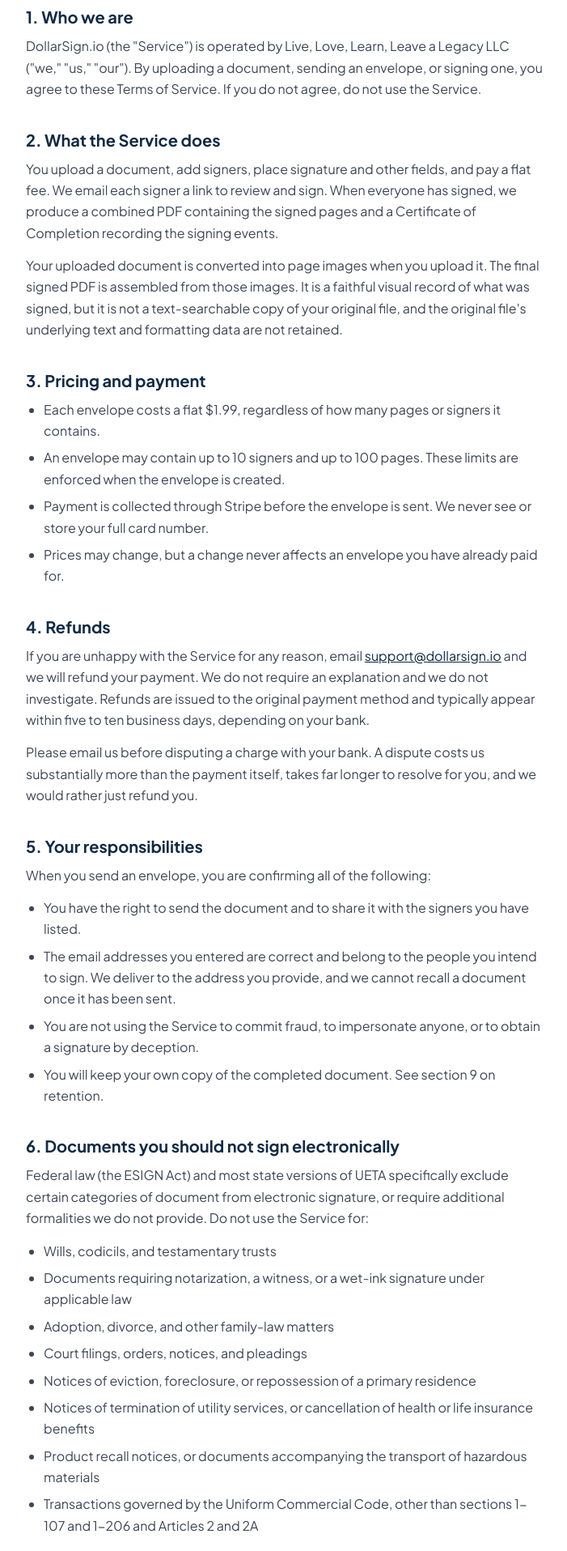
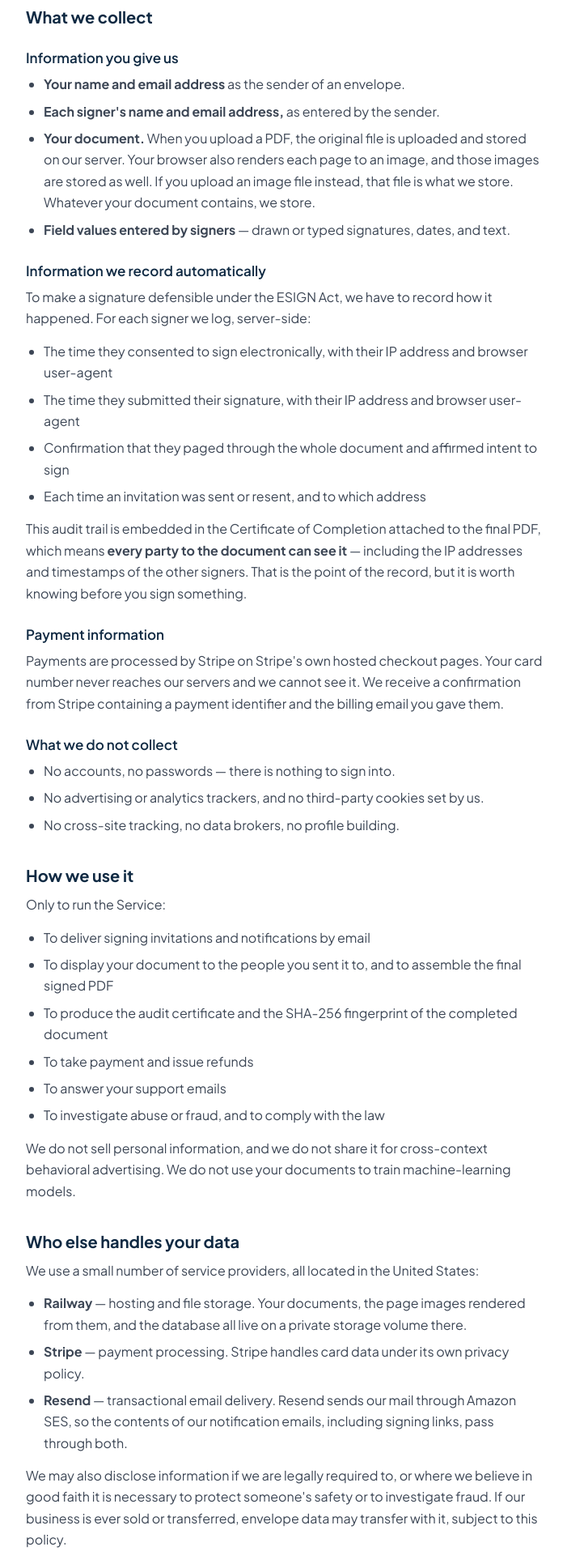
Before and after one commit to livelovelearnleavealegacy-droid/dollarsign-io, a Next.js app: page /terms in a window 1280 px wide. Shown: the part 480-2395 px from the top of the page at 81% size, without its empty margins (288-989 px from the left). Built offline with nearby package versions, Linux system fonts and the light colour scheme; no server answers.

Commit message:
Update page.js

```diff
--- a/app/terms/page.js
+++ b/app/terms/page.js
@@ -1,172 +1,138 @@
-import LegalPage, { h2, p, ul, li, link, callout } from "@/components/LegalPage";
+import LegalPage, { h2, h3, p, ul, li, link, callout } from "@/components/LegalPage";
 
 export const metadata = {
-  title: "Terms of Service",
+  title: "Privacy Policy",
   description:
-    "What you pay, what we deliver, our no-questions refund policy, and the documents that may not be signed electronically.",
-  alternates: { canonical: "/terms" },
-  openGraph: { title: "Terms of Service — DollarSign.io", url: "/terms" },
+    "What we collect, who else touches it, and how to have your documents deleted. We do not sell data, advertise, or track you across the web.",
+  alternates: { canonical: "/privacy" },
+  openGraph: { title: "Privacy Policy — DollarSign.io", url: "/privacy" },
 };
 
-export default function TermsPage() {
+export default function PrivacyPage() {
   return (
     <LegalPage
-      title="Terms of Service"
-      updated="September 8, 2026"
-      intro="These terms are a contract between you and Live, Love, Learn, Leave a Legacy LLC. Please read them before you send a document for signature."
+      title="Privacy Policy"
+      updated="September 11, 2026"
+      intro="This explains what DollarSign.io collects, why we collect it, who else touches it, and how to get it deleted."
     >
       <div style={callout}>
-        <strong>The short version.</strong> You pay $1.99 per envelope. We deliver it, collect signatures, and give you a signed PDF with an audit certificate. If something goes wrong, email{" "}
-        <a href="mailto:support@dollarsign.io" style={link}>support@dollarsign.io</a> and we will refund you, no questions asked. We are a tool, not a law firm, and there are some documents you should not sign electronically at all — those are listed below.
+        <strong>The short version.</strong> We collect what we need to deliver your document and to prove how it was signed — names, email addresses, the document itself, and the IP address and browser of each signer at the moment they consented and signed. We do not sell it, we do not advertise, and we do not track you around the internet. Email{" "}
+        <a href="mailto:support@dollarsign.io" style={link}>support@dollarsign.io</a> to have your documents deleted.
       </div>
 
-      <h2 style={h2}>1. Who we are</h2>
+      <h2 style={h2}>What we collect</h2>
+
+      <h3 style={h3}>Information you give us</h3>
+      <ul style={ul}>
+        <li style={li}><strong>Your name and email address</strong> as the sender of an envelope.</li>
+        <li style={li}><strong>Each signer&apos;s name and email address,</strong> as entered by the sender.</li>
+        <li style={li}><strong>Your document.</strong> When you upload a PDF, the original file is uploaded and stored on our server. Your browser also renders each page to an image, and those images are stored as well. If you upload an image file instead, that file is what we store. Whatever your document contains, we store.</li>
+        <li style={li}><strong>Field values entered by signers</strong> — drawn or typed signatures, dates, and text.</li>
+      </ul>
+
+      <h3 style={h3}>Information we record automatically</h3>
       <p style={p}>
-        DollarSign.io (the &quot;Service&quot;) is operated by Live, Love, Learn, Leave a Legacy LLC (&quot;we,&quot; &quot;us,&quot; &quot;our&quot;). By uploading a document, sending an envelope, or signing one, you agree to these Terms of Service. If you do not agree, do not use the Service.
+        To make a signature defensible under the ESIGN Act, we have to record how it happened. For each signer we log, server-side:
+      </p>
+      <ul style={ul}>
+        <li style={li}>The time they consented to sign electronically, with their IP address and browser user-agent</li>
+        <li style={li}>The time they submitted their signature, with their IP address and browser user-agent</li>
+        <li style={li}>Confirmation that they paged through the whole document and affirmed intent to sign</li>
+        <li style={li}>Each time an invitation was sent or resent, and to which address</li>
+      </ul>
+      <p style={p}>
+        This audit trail is embedded in the Certificate of Completion attached to the final PDF, which means <strong>every party to the document can see it</strong> — including the IP addresses and timestamps of the other signers. That is the point of the record, but it is worth knowing before you sign something.
       </p>
 
-      <h2 style={h2}>2. What the Service does</h2>
+      <h3 style={h3}>Payment information</h3>
       <p style={p}>
-        You upload a document, add signers, place signature and other fields, and pay a flat fee. We email each signer a link to review and sign. When everyone has signed, we produce a combined PDF containing the signed pages and a Certificate of Completion recording the signing events.
+        Payments are processed by Stripe on Stripe&apos;s own hosted checkout pages. Your card number never reaches our servers and we cannot see it. We receive a confirmation from Stripe containing a payment identifier and the billing email you gave them.
+      </p>
+
+      <h3 style={h3}>What we do not collect</h3>
+      <ul style={ul}>
+        <li style={li}>No accounts, no passwords — there is nothing to sign into.</li>
+        <li style={li}>No advertising or analytics trackers, and no third-party cookies set by us.</li>
+        <li style={li}>No cross-site tracking, no data brokers, no profile building.</li>
+      </ul>
+
+      <h2 style={h2}>How we use it</h2>
+      <p style={p}>Only to run the Service:</p>
+      <ul style={ul}>
+        <li style={li}>To deliver signing invitations and notifications by email</li>
+        <li style={li}>To display your document to the people you sent it to, and to assemble the final signed PDF</li>
+        <li style={li}>To produce the audit certificate and the SHA-256 fingerprint of the completed document</li>
+        <li style={li}>To take payment and issue refunds</li>
+        <li style={li}>To answer your support emails</li>
+        <li style={li}>To investigate abuse or fraud, and to comply with the law</li>
+      </ul>
+      <p style={p}>
+        We do not sell personal information, and we do not share it for cross-context behavioral advertising. We do not use your documents to train machine-learning models.
+      </p>
+
+      <h2 style={h2}>Who else handles your data</h2>
+      <p style={p}>We use a small number of service providers, all located in the United States:</p>
+      <ul style={ul}>
+        <li style={li}><strong>Railway</strong> — hosting and file storage. Your documents, the page images rendered from them, and the database all live on a private storage volume there.</li>
+        <li style={li}><strong>Stripe</strong> — payment processing. Stripe handles card data under its own privacy policy.</li>
+        <li style={li}><strong>Resend</strong> — transactional email delivery. Resend sends our mail through Amazon SES, so the contents of our notification emails, including signing links, pass through both.</li>
+      </ul>
+      <p style={p}>
+        We may also disclose information if we are legally required to, or where we believe in good faith it is necessary to protect someone&apos;s safety or to investigate fraud. If our business is ever sold or transferred, envelope data may transfer with it, subject to this policy.
+      </p>
+
+      <h2 style={h2}>How documents are protected — and the one thing to know</h2>
+      <p style={p}>
+        Traffic to the site is encrypted with HTTPS. Documents are stored on a private volume that is not publicly browsable, and completed documents are fingerprinted with SHA-256 so tampering is detectable.
       </p>
       <p style={p}>
-        Your uploaded document is converted into page images when you upload it. The final signed PDF is assembled from those images. It is a faithful visual record of what was signed, but it is not a text-searchable copy of your original file, and the original file&apos;s underlying text and formatting data are not retained.
+        <strong>Access is by link.</strong> Envelope and signing URLs contain long random identifiers that cannot practically be guessed, but there is no password on them: anyone who has the link can open that envelope. This is what makes signing work without accounts, and it is the same trade-off most signing services make — but it means you should treat a signing link like the document itself, and avoid forwarding it to people who should not see it.
+      </p>
+      <p style={p}>
+        No system is perfectly secure, and we cannot guarantee that unauthorized access will never occur.
       </p>
 
-      <h2 style={h2}>3. Pricing and payment</h2>
-      <ul style={ul}>
-        <li style={li}>Each envelope costs a flat $1.99, regardless of how many pages or signers it contains.</li>
-        <li style={li}>An envelope may contain up to 10 signers and up to 100 pages. These limits are enforced when the envelope is created.</li>
-        <li style={li}>Payment is collected through Stripe before the envelope is sent. We never see or store your full card number.</li>
-        <li style={li}>Prices may change, but a change never affects an envelope you have already paid for.</li>
-      </ul>
-
-      <h2 style={h2}>4. Refunds</h2>
+      <h2 style={h2}>How long we keep it</h2>
       <p style={p}>
-        If you are unhappy with the Service for any reason, email{" "}
-        <a href="mailto:support@dollarsign.io" style={link}>support@dollarsign.io</a> and we will refund your payment. We do not require an explanation and we do not investigate. Refunds are issued to the original payment method and typically appear within five to ten business days, depending on your bank.
+        We keep envelopes and completed documents indefinitely, so that you can retrieve them later using the original link or the{" "}
+        <a href="/find-my-document" style={link}>find my document</a> page. We would rather you be able to pull up a contract in three years than have it disappear.
       </p>
       <p style={p}>
-        Please email us before disputing a charge with your bank. A dispute costs us substantially more than the payment itself, takes far longer to resolve for you, and we would rather just refund you.
+        If you would rather it not be kept, email{" "}
+        <a href="mailto:support@dollarsign.io" style={link}>support@dollarsign.io</a> from the address associated with the envelope and we will delete the document — your original file and the page images rendered from it — together with its audit record. Deletion is permanent and cannot be undone, so download your copy first. We will confirm when it is done, normally within a few business days.
+      </p>
+      <p style={p}>
+        Some records outside the envelope itself — payment records held by Stripe, email delivery logs held by Resend — are retained by those providers under their own schedules and may survive deletion of the document.
       </p>
 
-      <h2 style={h2}>5. Your responsibilities</h2>
-      <p style={p}>When you send an envelope, you are confirming all of the following:</p>
+      <h2 style={h2}>Your choices</h2>
       <ul style={ul}>
-        <li style={li}>You have the right to send the document and to share it with the signers you have listed.</li>
-        <li style={li}>The email addresses you entered are correct and belong to the people you intend to sign. We deliver to the address you provide, and we cannot recall a document once it has been sent.</li>
-        <li style={li}>You are not using the Service to commit fraud, to impersonate anyone, or to obtain a signature by deception.</li>
-        <li style={li}>You will keep your own copy of the completed document. See section 9 on retention.</li>
-      </ul>
-
-      <h2 style={h2}>6. Documents you should not sign electronically</h2>
-      <p style={p}>
-        Federal law (the ESIGN Act) and most state versions of UETA specifically exclude certain categories of document from electronic signature, or require additional formalities we do not provide. Do not use the Service for:
-      </p>
-      <ul style={ul}>
-        <li style={li}>Wills, codicils, and testamentary trusts</li>
-        <li style={li}>Documents requiring notarization, a witness, or a wet-ink signature under applicable law</li>
-        <li style={li}>Adoption, divorce, and other family-law matters</li>
-        <li style={li}>Court filings, orders, notices, and pleadings</li>
-        <li style={li}>Notices of eviction, foreclosure, or repossession of a primary residence</li>
-        <li style={li}>Notices of termination of utility services, or cancellation of health or life insurance benefits</li>
-        <li style={li}>Product recall notices, or documents accompanying the transport of hazardous materials</li>
-        <li style={li}>Transactions governed by the Uniform Commercial Code, other than sections 1-107 and 1-206 and Articles 2 and 2A</li>
+        <li style={li}><strong>Get your documents back.</strong> Use <a href="/find-my-document" style={link}>find my document</a> to have links emailed to the address you used.</li>
+        <li style={li}><strong>Get a copy of your data,</strong> or ask what we hold about you — email support and we will send it.</li>
+        <li style={li}><strong>Delete it.</strong> See above.</li>
+        <li style={li}><strong>Correct it.</strong> Names and email addresses on a sent envelope cannot be edited, because the audit record has to stay accurate. If something is wrong, ask us to delete the envelope and send a new one.</li>
       </ul>
       <p style={p}>
-        This list is a summary, not legal advice, and requirements vary by state and by transaction. If you are unsure whether your document can be signed electronically, ask a lawyer before you send it.
+        Depending on where you live — California, Colorado, Connecticut, Virginia, and a growing number of other states, or the EEA and UK — you may have statutory rights to access, delete, correct, or port your personal information, and to be free from discrimination for exercising them. We honor these requests from everyone, regardless of where you live. Email support to make one. If you are unsatisfied with our response, you may have a right to appeal or to complain to your state attorney general or data protection authority.
       </p>
 
-      <h2 style={h2}>7. We do not provide legal advice</h2>
+      <h2 style={h2}>Signers, as distinct from senders</h2>
       <p style={p}>
-        We are a software tool. We do not draft, review, interpret, or advise on the content of your documents, and nothing on this site is legal advice. Whether your document is valid, enforceable, or appropriate for your situation is between you and your own attorney.
+        If you received a document to sign, the sender chose to send it to you; we did not obtain your address from anywhere else. You can decline to sign simply by not signing. If you believe you received a document in error or do not want your information retained, email{" "}
+        <a href="mailto:support@dollarsign.io" style={link}>support@dollarsign.io</a> and we will look into it. Note that an envelope you have already signed belongs to the other parties too, and we will weigh their interest in keeping the record before deleting it.
       </p>
 
-      <h2 style={h2}>8. Electronic signatures and the audit record</h2>
+      <h2 style={h2}>Children</h2>
       <p style={p}>
-        Before signing, each signer is shown a consent disclosure and must affirmatively agree to do business electronically, must page through the entire document, and must affirm their intent to sign. We record each of these steps server-side, along with the time, IP address, and browser user-agent, and include them in the Certificate of Completion attached to the final PDF. Each completed document is fingerprinted with a SHA-256 hash so that any later alteration is detectable.
-      </p>
-      <p style={p}>
-        We provide this record so that you have evidence of how a signature was obtained. We do not guarantee any particular legal outcome, and we do not represent you in a dispute. If a signature is challenged, the Certificate of Completion is available to you as evidence, but the enforceability of your document depends on facts and law outside our control.
+        The Service is not directed to children and is not intended for anyone under 18. We do not knowingly collect information from children. If you believe a child has used the Service, email us and we will delete the data.
       </p>
 
-      <h2 style={h2}>9. Document retention and availability</h2>
+      <h2 style={h2}>Changes to this policy</h2>
       <p style={p}>
-        We keep your envelopes and completed documents available on the Service indefinitely, so you can retrieve them later using the original link or the{" "}
-        <a href="/find-my-document" style={link}>find my document</a> page. You may ask us to delete a document at any time by emailing{" "}
-        <a href="mailto:support@dollarsign.io" style={link}>support@dollarsign.io</a>; deletion is permanent and we cannot recover a deleted document afterward.
-      </p>
-      <p style={p}>
-        We are not a document archive or a system of record. Download and store your own copy of anything you need to keep. We may delete data if we cease operating the Service, and we will make a reasonable effort to give notice by email before doing so.
+        We may update this policy. The &quot;last updated&quot; date at the top reflects the current version. If a change materially reduces the protection of information we already hold, we will make a reasonable effort to notify affected senders by email.
       </p>
 
-      <h2 style={h2}>10. Support</h2>
-      <p style={p}>
-        Support is provided by email at <a href="mailto:support@dollarsign.io" style={link}>support@dollarsign.io</a>. We aim to respond within two business days. We do not offer phone support or live chat.
-      </p>
-      <p style={p}>We can help you with:</p>
-      <ul style={ul}>
-        <li style={li}>Problems with the Service itself — uploads, payments, delivery, downloads</li>
-        <li style={li}>Resending a signing invitation, or recovering a lost link</li>
-        <li style={li}>Refunds and billing questions</li>
-        <li style={li}>Deleting your documents</li>
-      </ul>
-      <p style={p}>We cannot help you with:</p>
-      <ul style={ul}>
-        <li style={li}>What your document should say, or whether it is legally sufficient</li>
-        <li style={li}>Persuading a signer to sign, or contacting a signer on your behalf</li>
-        <li style={li}>Disputes between you and another party to a document</li>
-      </ul>
-      <p style={p}>
-        Most common questions are answered on the <a href="/faq" style={link}>FAQ page</a>.
-      </p>
-
-      <h2 style={h2}>11. Availability</h2>
-      <p style={p}>
-        We do not promise any particular level of uptime. The Service may be unavailable for maintenance, or because of failures at hosting, email, or payment providers we depend on. We are not liable for delays in delivering an envelope or a notification.
-      </p>
-
-      <h2 style={h2}>12. Acceptable use</h2>
-      <p style={p}>You may not use the Service to:</p>
-      <ul style={ul}>
-        <li style={li}>Send unsolicited bulk mail, or use signer email addresses for any purpose other than the document at hand</li>
-        <li style={li}>Upload malware, or content that is unlawful, infringing, or sexually exploitative of minors</li>
-        <li style={li}>Attempt to access another person&apos;s envelope, probe the Service for vulnerabilities, or interfere with its operation</li>
-        <li style={li}>Evade the page, signer, or pricing limits by automated means</li>
-      </ul>
-      <p style={p}>
-        We may suspend or terminate access, and cancel an envelope, if we believe in good faith that these terms have been violated. Where we cancel an unused envelope, we refund it.
-      </p>
-
-      <h2 style={h2}>13. Disclaimer of warranties</h2>
-      <p style={p}>
-        The Service is provided &quot;as is&quot; and &quot;as available,&quot; without warranties of any kind, whether express or implied, including any implied warranties of merchantability, fitness for a particular purpose, title, or non-infringement. We do not warrant that the Service will be uninterrupted, secure, or error-free, or that any document will be delivered to, opened by, or signed by its intended recipient.
-      </p>
-
-      <h2 style={h2}>14. Limitation of liability</h2>
-      <p style={p}>
-        To the fullest extent permitted by law, our total liability to you for any claim arising out of or relating to the Service is limited to the greater of the amount you paid us for the envelope giving rise to the claim, or $20.
-      </p>
-      <p style={p}>
-        We are not liable for indirect, incidental, special, consequential, exemplary, or punitive damages, or for lost profits, lost business, lost data, or the loss or unenforceability of any agreement, even if we have been advised of the possibility of such damages. Some jurisdictions do not allow certain of these limitations, in which case they apply to the maximum extent permitted.
-      </p>
-
-      <h2 style={h2}>15. Indemnification</h2>
-      <p style={p}>
-        You agree to indemnify and hold harmless Live, Love, Learn, Leave a Legacy LLC and its members from any claim, loss, or expense (including reasonable attorneys&apos; fees) arising out of the documents you send, your use of the Service, or your violation of these terms or of any law or third-party right.
-      </p>
-
-      <h2 style={h2}>16. Changes to these terms</h2>
-      <p style={p}>
-        We may update these terms. The &quot;last updated&quot; date at the top reflects the current version. Changes apply to envelopes created after they are posted; the version in effect when you paid governs that envelope.
-      </p>
-
-      <h2 style={h2}>17. Governing law</h2>
-      <p style={p}>
-        These terms are governed by the laws of the State of Wyoming, without regard to its conflict-of-laws rules. Any dispute will be brought exclusively in the state or federal courts located in Wyoming, and you consent to personal jurisdiction there.
-      </p>
-
-      <h2 style={h2}>18. Contact</h2>
+      <h2 style={h2}>Contact</h2>
       <p style={p}>
         Live, Love, Learn, Leave a Legacy LLC<br />
         <a href="mailto:support@dollarsign.io" style={link}>support@dollarsign.io</a>
```
